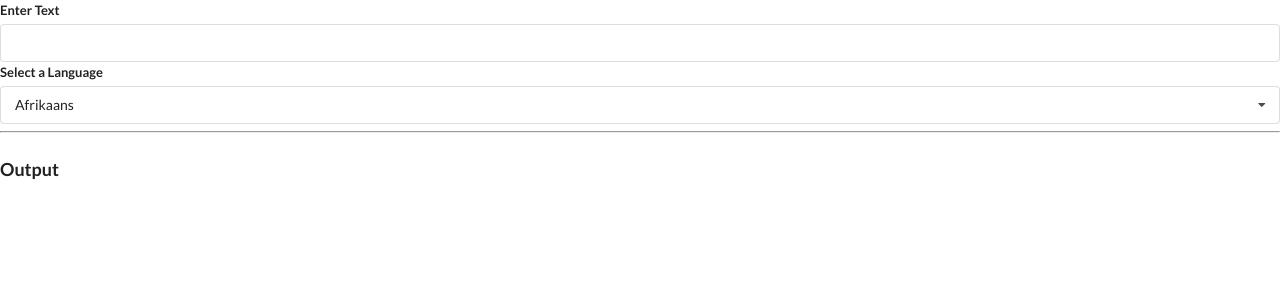
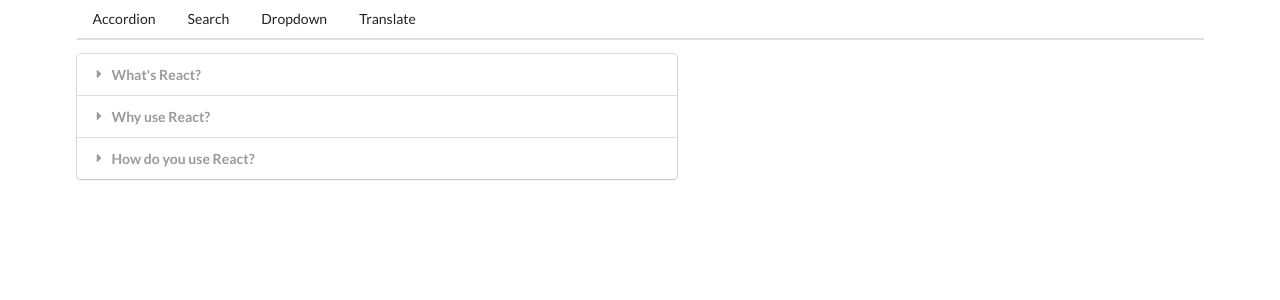
Before and after one commit to niketshukla/Widget, a React (Create React App) app: page / in a window 1280 px wide. Shown: the top 300 px of the page. Built offline with nearby package versions, Linux system fonts and the light colour scheme; no server answers.

Commit message:
Added routing

```diff
--- a/src/App.js
+++ b/src/App.js
@@ -3,6 +3,8 @@
 import Search from './components/Search';
 import Dropdown from './components/Dropdown';
 import Translate from './components/Translate';
+import Route from './components/Route';
+import Header from './components/Header';
 
 const items = [
     {
@@ -38,11 +40,24 @@
     const  [selected, setSelected] = useState(options[0]);
 
     return (
-        <div>
+        <div className="ui container">
             {/* <Accordion items={items} />
             <Search />
-            <Dropdown options={options} selected={selected} onSelectedChange={setSelected} /> */}
-            <Translate />
+            <Dropdown options={options} selected={selected} onSelectedChange={setSelected} />
+            <Translate /> */}
+            <Header />
+            <Route path="/">
+                <Accordion items={items} />
+            </Route>
+            <Route path="/list">
+                <Search />
+            </Route>
+            <Route path="/dropdown">
+                <Dropdown label="Select a color" options={options} selected={selected} onSelectedChange={setSelected} />
+            </Route>
+            <Route path="/translate">
+                <Translate />
+            </Route>
         </div>
     )
 };
--- /dev/null
+++ b/src/components/Header.js
@@ -0,0 +1,14 @@
+import React from 'react';
+
+const Header = () => {
+    return (
+        <div class="ui secondary pointing menu">
+            <a href="/" className="item">Accordion</a>
+            <a href="/list" className="item">Search</a>
+            <a href="/dropdown" className="item">Dropdown</a>
+            <a href="/translate" className="item">Translate</a>
+        </div>
+    );
+};
+
+export default Header;
--- /dev/null
+++ b/src/components/Route.js
@@ -0,0 +1,5 @@
+const Route = ({ path, children }) => {
+    return window.location.pathname === path ? children : null;
+};
+
+export default Route
```
